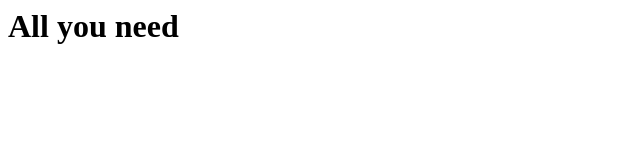
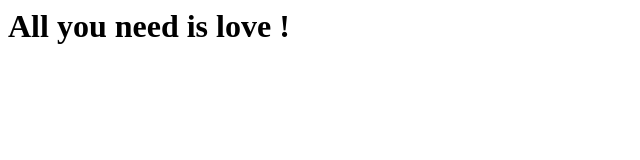
Before and after one commit to aguisset/allyouneed, a plain HTML site: page index.html in a window 1280 px wide. Shown: the whole page, without its empty margins (0-640 px from the left). Drawn offline with Linux system fonts and the light colour scheme.

Commit message:
Adding love

```diff
--- a/index.html
+++ b/index.html
@@ -4,6 +4,6 @@
   </head>
 
   <body>
-    <h1>All you need</h1>
+    <h1>All you need is love !</h1>
   </body>
 </html>
```
